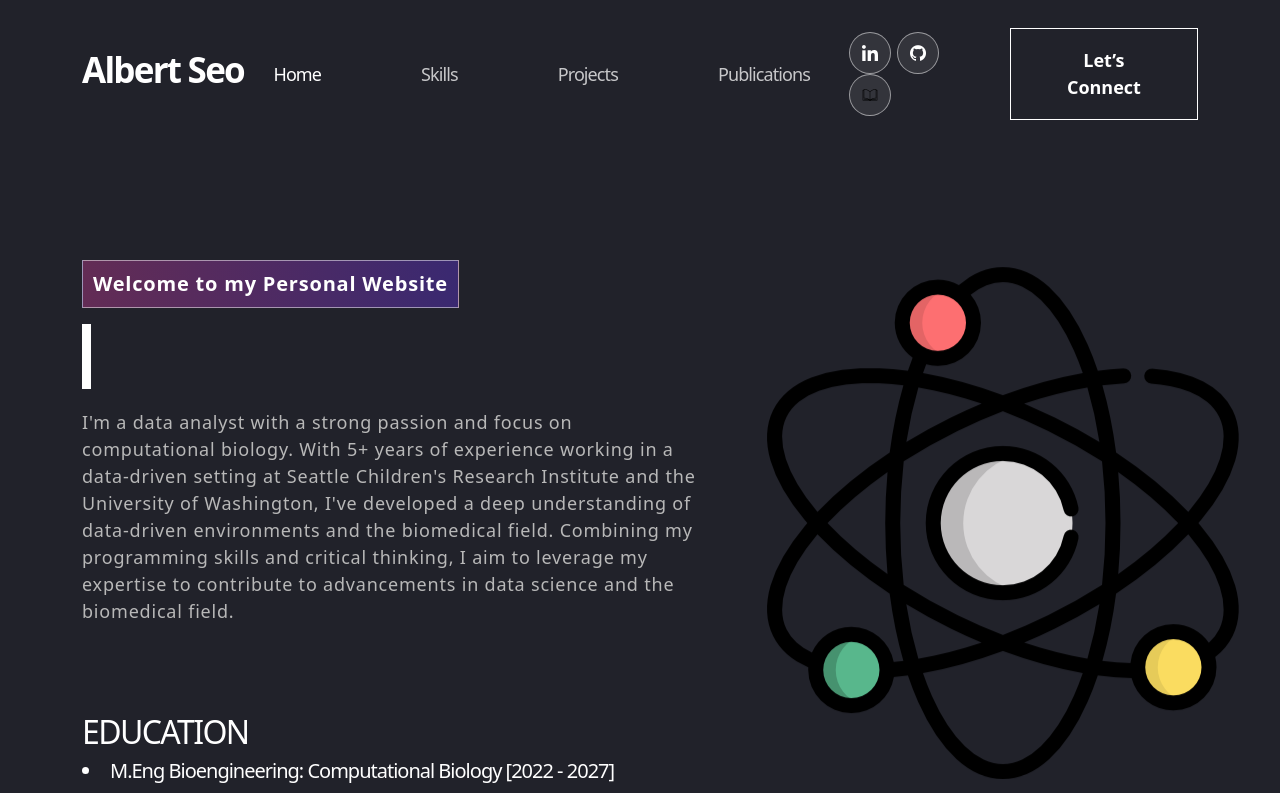
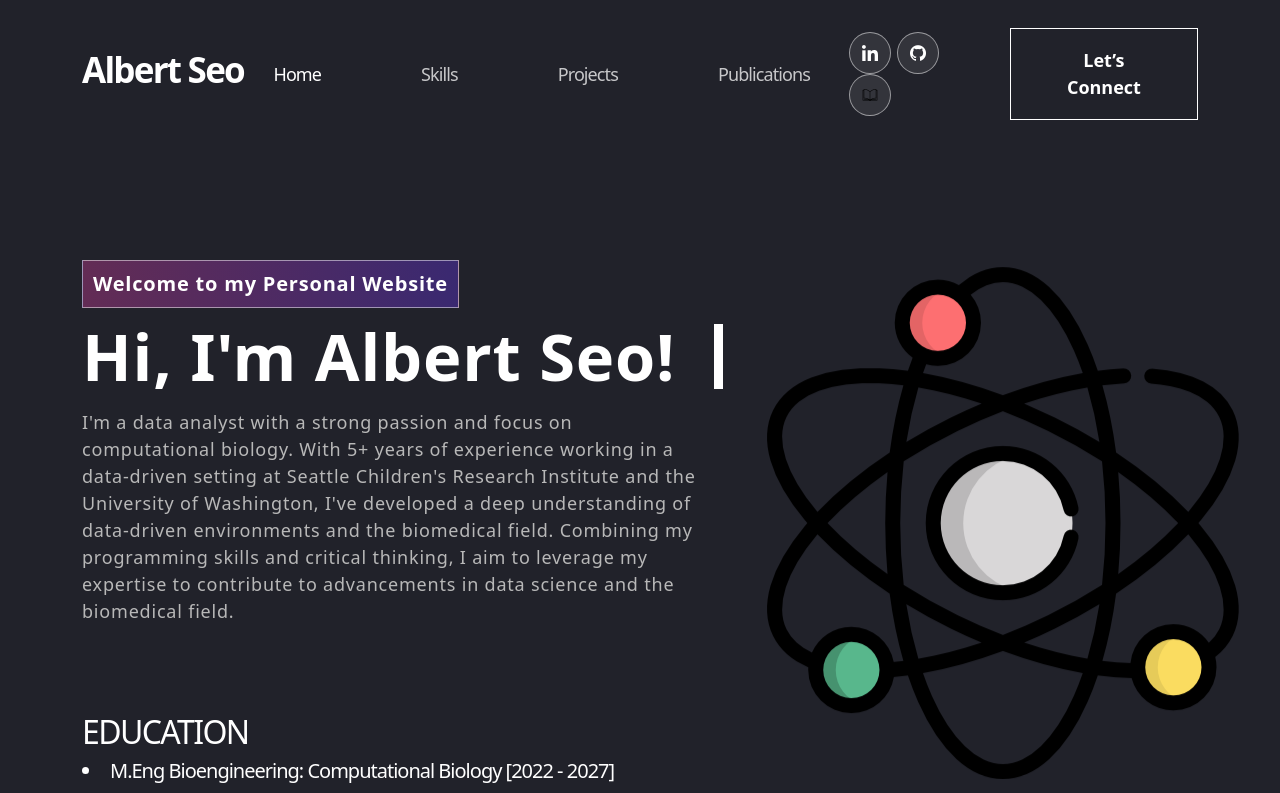
Before and after one commit to albertjseo/personal-portfolio, a React (Create React App) app: page / in a window 1280 px wide. Shown: the top 793 px of the page. Built offline with nearby package versions, Linux system fonts and the light colour scheme.

Commit message:
Updating App.css

```diff
--- a/src/App.css
+++ b/src/App.css
@@ -84,22 +84,26 @@ span.navbar-text {
     align-items: center;
 }
 .typewriter h1 {
+  width: auto;
   display: inline-block;
   overflow: hidden;
+  border-right: .15em solid white;
+  letter-spacing: .15em;
   white-space: nowrap;
-  border-right: 0.15em solid white;
-  animation: typing 3s steps(20, end), blink-caret 0.75s step-end infinite;
-  max-width: 0;
+  margin: 0;
+  animation:
+    typing 3.5s steps(45, end),
+    blink-caret .75s step-end infinite;
 }
 
 @keyframes typing {
   from { max-width: 0 }
-  to { max-width: 20ch }
+  to { max-width: 19ch }
 }
 
 @keyframes blink-caret {
-  from, to { border-color: transparent }
-  50% { border-color: white }
+  from, to {border-color: transparent}
+  50% {border-color: white;}
 }
 
 .social-icon {
```
